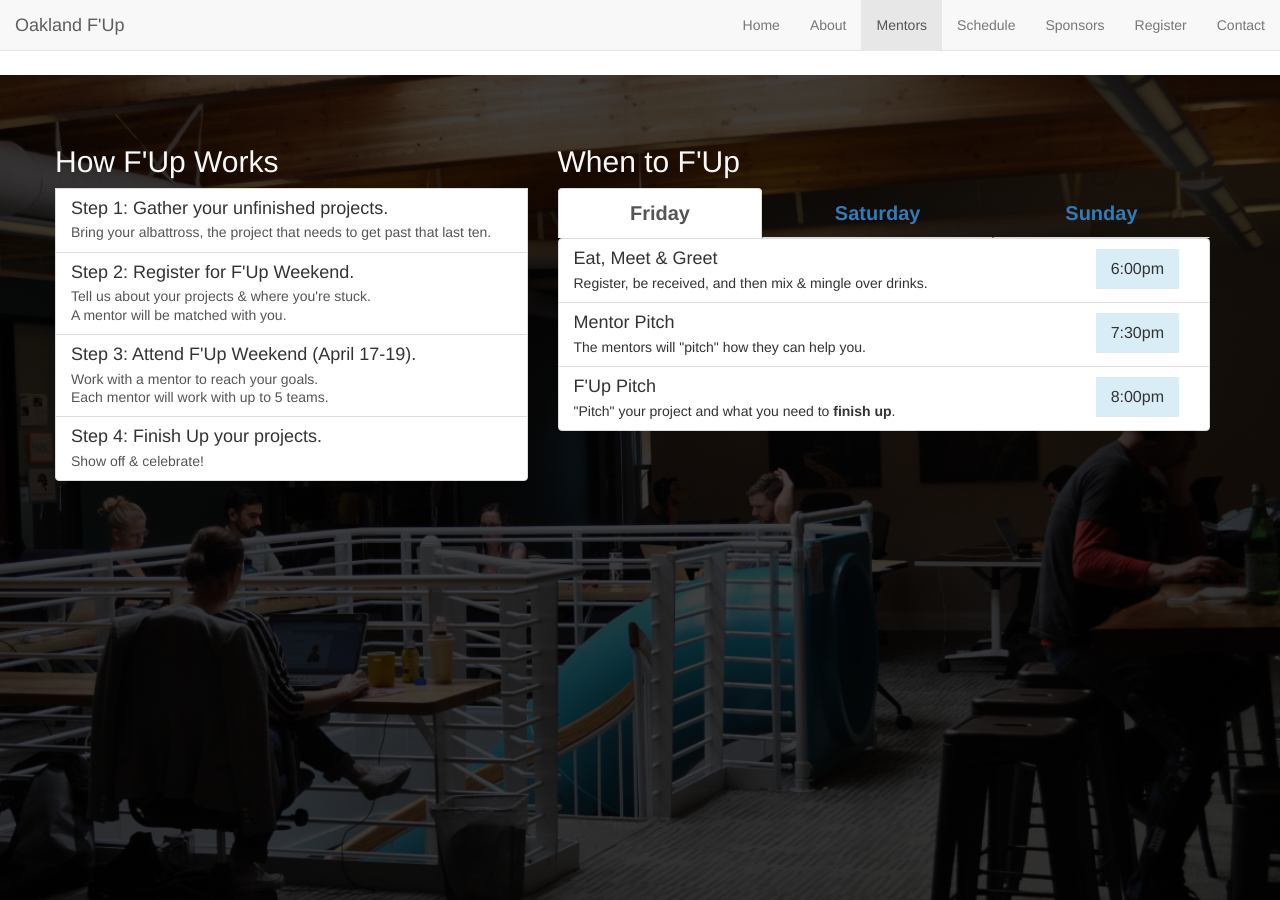
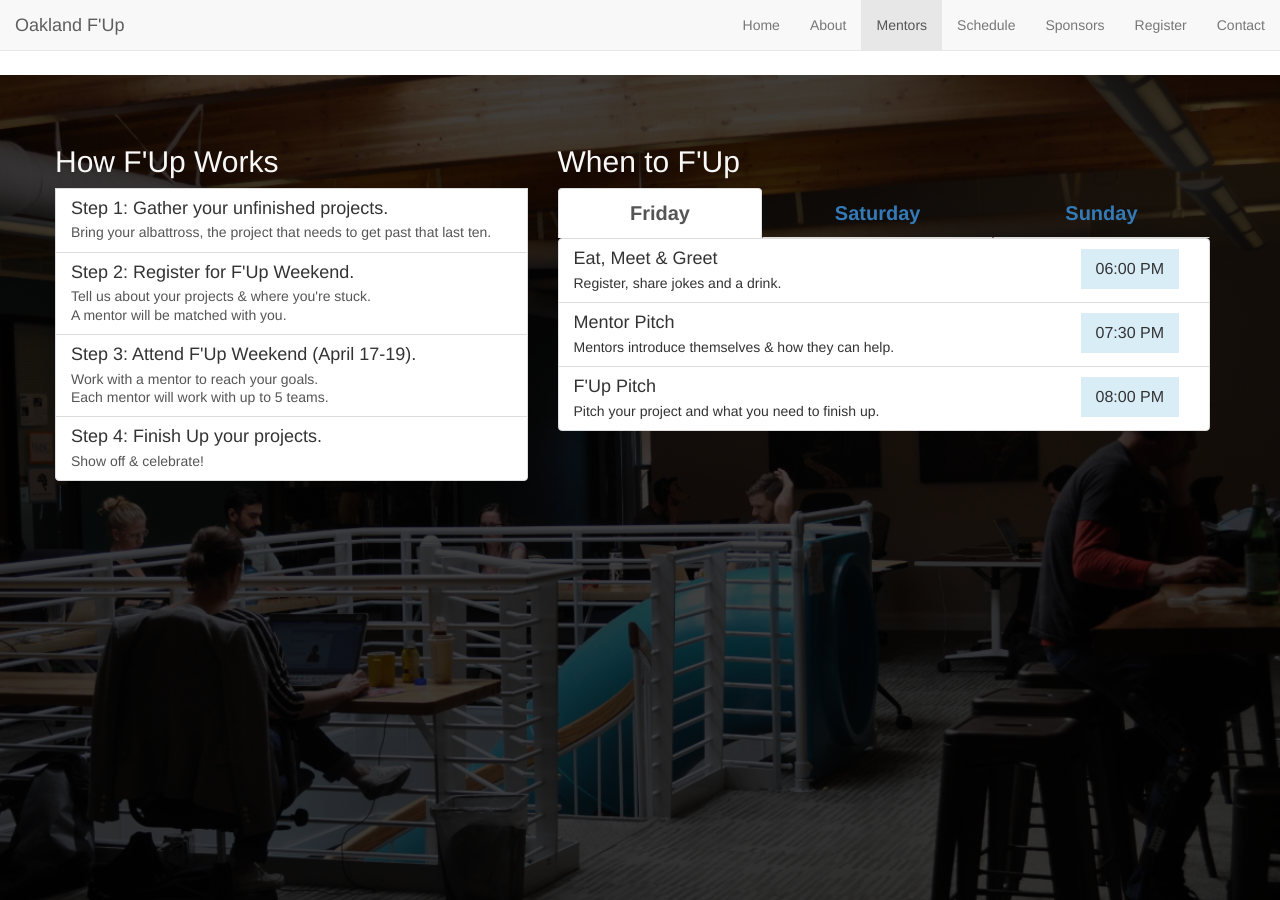
Before and after one commit to oaklandfinishup/oaklandfinishup.com, a Jekyll site: the page built from index.html, in a window 1280 px wide and 900 px high, scrolled down 2137 px. Built offline with Jekyll 4.4.1, drawn with Linux system fonts in a browser that asks for light colours; comment, search, counter and statistics services are not loaded.

Commit message:
Move the schedule data into the _posts directory.  Each day on the schedule is the equivalent of a blog post.  All the schedule info is in metadata in the front matter YAML of each post.

```diff
--- a/_includes/schedule.html
+++ b/_includes/schedule.html
@@ -4,7 +4,7 @@
             <div class="col-lg-5 col-sm-12 list-group highlevel">
 				<h2>How F'Up Works</h2>
 				{% for how in site.data.howitworks %}
-				<a href="#schedule" class="list-group-item">
+				<a href="#schedule" class="smoothie list-group-item">
 					<h4 class="list-group-item-heading">Step {{ forloop.index }}: {{ how.item }}</h4>
 					{% for detail in how.details %}
 						<p class="list-group-item-text">{{ detail }}</p>
@@ -17,129 +17,31 @@
 				<h2>When to F'Up</h2>
 				<div role="tabpanel">
 					<ul class="nav nav-tabs nav-justified" role="tablist">
-						<li role="presentation" class="active">
-							<a href="#friday" aria-controls="friday" role="tab" data-toggle="tab">
-								<span><time datetime="2015-04-17">Friday</time></span>
+					{% for sched in site.posts reversed %}
+						<li role="presentation" {% if forloop.first %} class="active"{% endif %}>
+							{% capture day %}{{ sched.date | date: "%A" }}{% endcapture %}
+							<a href="#{{ day }}" aria-controls="{{ day }}" role="tab" data-toggle="tab">
+								<span><time datetime="{{ sched.date }}">{{ day | capitalize }}</time></span>
 							</a>
 						</li>
-						<li role="presentation">
-							<a href="#saturday" aria-controls="saturday" role="tab" data-toggle="tab">
-								<span><time datetime="2015-04-18">Saturday</time></span>
-							</a>
-						</li>
-						<li role="presentation">
-							<a href="#sunday" aria-controls="sunday" role="tab" data-toggle="tab">
-								<span><time datetime="2015-04-19">Sunday</time></span>
-							</a>
-						</li>
+					{% endfor %}
 					</ul>
 
 					<div class="tab-content">
-						<div role="tabpanel" class="tab-pane active" id="friday">
+					{% for sched in site.posts reversed %}
+						{% capture day %}{{ sched.date | date: "%A" }}{% endcapture %}
+						<div role="tabpanel" {% if forloop.first %}class="tab-pane active"{% else %}class="tab-pane"{% endif %} id="{{ day }}">
 							<div class="list-group">
+							{% for event in sched.schedule %}
 								<div class="list-group-item">
-									<time class="bg-info" datetime="2015-04-17T18:30:00-08:00">
-										6:00pm
-									</time>
-									<h4 class="list-group-item-heading">
-										Eat, Meet & Greet
-									</h4>
-									<p class="list-group-item-text">
-										Register, be received, and then mix &amp; mingle over drinks.
-									</p>
-								</div>
-								<div class="list-group-item">
-									<time class="bg-info" datetime="2015-04-17T19:30:00-08:00">
-										7:30pm
-									</time>
-									<h4 class="list-group-item-heading">
-										Mentor Pitch
-									</h4>
-									<p class="list-group-item-text">
-										The mentors will "pitch" how they can help you.
-									</p>
-								</div>
-								<div class="list-group-item">
-									<time class="bg-info" datetime="2015-04-17T20:00:00-08:00">
-										8:00pm
-									</time>
-									<h4 class="list-group-item-heading">
-										F'Up Pitch
-									</h4>
-									<p class="list-group-item-text">
-										"Pitch" your project and what you need to <strong>finish up</strong>.
-									</p>
-								</div>
-							</div>
-						</div><!--/#friday-->
-						<div role="tabpanel" class="tab-pane" id="saturday">
-							<div class="list-group">
-								<div class="list-group-item">
-									<time class="bg-info" datetime="2015-04-18T08:00:00-08:00">8:00am</time>
-									<h4 class="list-group-item-heading">Breakfast</h4>
-									<p class="list-group-item-text">Fuel up. You'll need it.</p>
-								</div>
-								<div class="list-group-item">
-									<time class="bg-info" datetime="2015-04-18T10:00:00-08:00">10:00am</time>
-									<h4 class="list-group-item-heading">Mentoring &amp; Roadmap</h4>
-									<p class="list-group-item-text">A mentor will help you and 4 other teams map your weekend work.</p>
-								</div>
-								<div class="list-group-item">
-									<time class="bg-info" datetime="2015-04-18T12:00:00-08:00">noon</time>
-									<h4 class="list-group-item-heading">Lunch</h4>
-									<p class="list-group-item-text">Refuel with a quick lunch.</p>
-								</div>
-								<div class="list-group-item">
-									<time class="bg-info" datetime="2015-04-18T13:30:00-08:00">1:30pm</time>
-									<h4 class="list-group-item-heading">Sprint</h4>
-									<p class="list-group-item-text">Heads down and go!</p>
-								</div>
-								<div class="list-group-item">
-									<time class="bg-info" datetime="2015-04-18T15:30:00-08:00">3:30pm</time>
-									<h4 class="list-group-item-heading">Recess / Break</h4>
-									<p class="list-group-item-text">Rest your eyes, rest your mind, rest your body. Take a break!</p>
-								</div>
-								<div class="list-group-item">
-									<time class="bg-info" datetime="2015-04-18T16:30:00-08:00">4:30pm</time>
-									<h4 class="list-group-item-heading">Sprint</h4>
-									<p class="list-group-item-text">Work your butt off. Inspire those around you.</p>
-								</div>
-								<div class="list-group-item">
-									<time class="bg-info" datetime="2015-04-18T18:30:00-08:00">6:30pm</time>
-									<h4 class="list-group-item-heading">Your own pace</h4>
-									<p class="list-group-item-text">Saturday night's alright for...co-working with your peers.</p>
-								</div>
-								<div class="list-group-item">
-									<time class="bg-info" datetime="2015-04-18T22:00:00-08:00">10:00pm</time>
-									<h4 class="list-group-item-heading">Overnight Marathon</h4>
-									<p class="list-group-item-text">Pull an all-nighter, burn the midnight oil: we'll light your candle.</p>
-								</div>
-							</div>
-						</div><!--/#saturday-->
-						<div role="tabpanel" class="tab-pane" id="sunday">
-							<div class="list-group">
-								<div class="list-group-item">
-									<time class="bg-info" datetime="2015-04-19T08:00:00-08:00">8:00am</time>
-									<h4 class="list-group-item-heading">Sprint</h4>
-									<p class="list-group-item-text">Hit the ground running on the last day.</p>
-								</div>
-								<div class="list-group-item">
-									<time class="bg-info" datetime="2015-04-19T11:00:00-08:00">11:00am</time>
-									<h4 class="list-group-item-heading">Working Brunch</h4>
-									<p class="list-group-item-text">Fuel up while you work.</p>
-								</div>
-								<div class="list-group-item">
-									<time class="bg-info" datetime="2015-04-19T14:30:00-08:00">2:30pm</time>
-									<h4 class="list-group-item-heading">Show &amp; Tell</h4>
-									<p class="list-group-item-text">Show off your work. Cheer as others show off their progress.</p>
-								</div>
-								<div class="list-group-item">
-									<time class="bg-info" datetime="2015-04-19T16:00:00-08:00">4:00pm</time>
-									<h4 class="list-group-item-heading">Happy Hour</h4>
-									<p class="list-group-item-text"><strong>Finish Up</strong> the weekend with a toast to your success.</p>
-								</div>
-							</div>
-						</div><!--/#sunday-->
+									<time class="bg-info" datetime="2015-04-17T18:30:00-08:00">{{ event.time | date:"%I:%M %p" }}</time>
+									<h4 class="list-group-item-heading">{{ event.title }}</h4>
+									<p class="list-group-item-text">{{ event.description }}</p>
+								</div><!--.list-group-item-->
+							{% endfor %}
+							</div><!--.list-group-->
+						</div><!--/#{{ day }}-->
+					{% endfor %}
 					</div><!--.tab-content-->
 				</div><!--.tabpanel-->
 			</div><!--right-half-->
```
Also changed, not shown: _posts/2015-04-17-day-one.md (added, +12 -0 lines), _posts/2015-04-18-day-two.md (added, +24 -0 lines), _posts/2015-04-19-day-three.md (added, +15 -0 lines).
